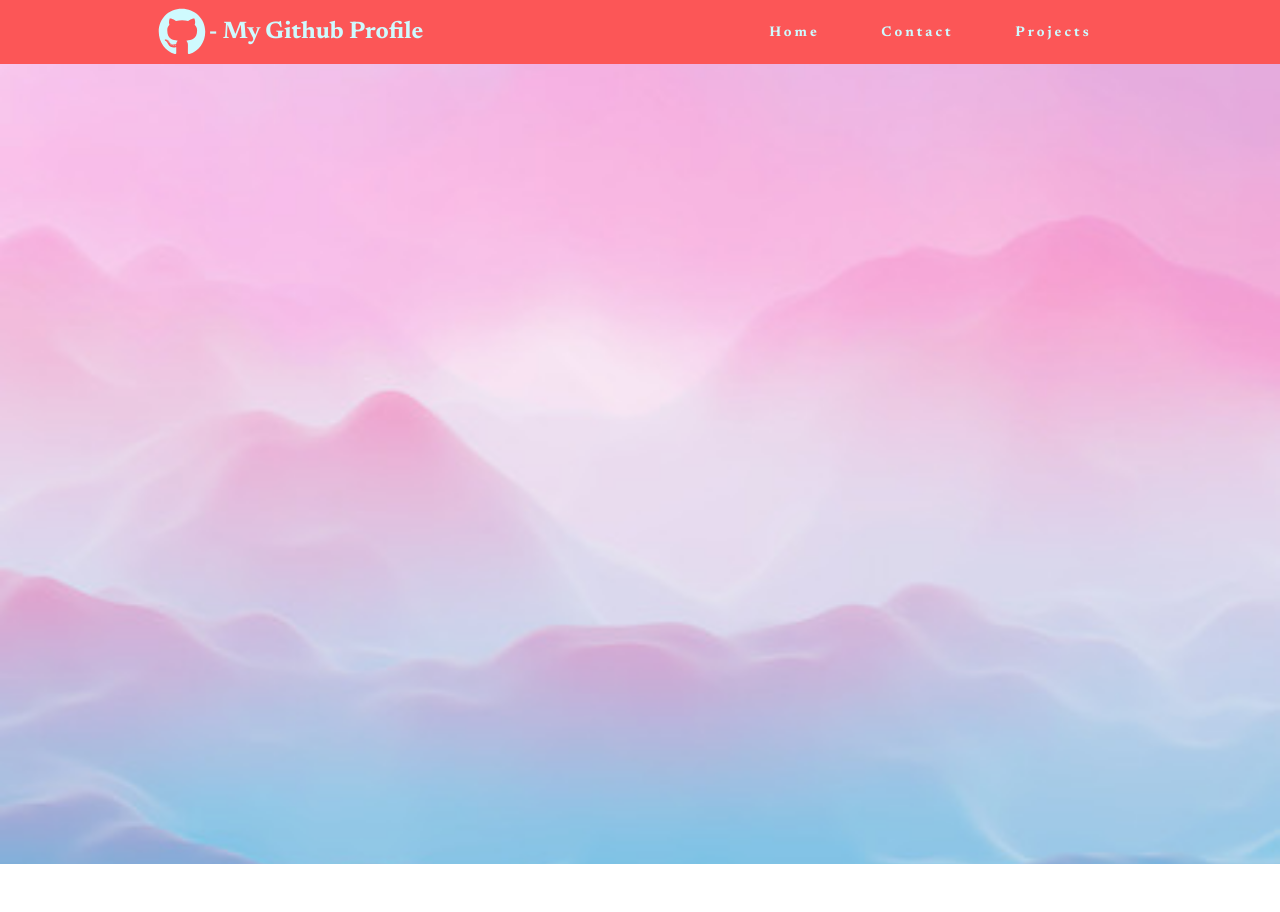
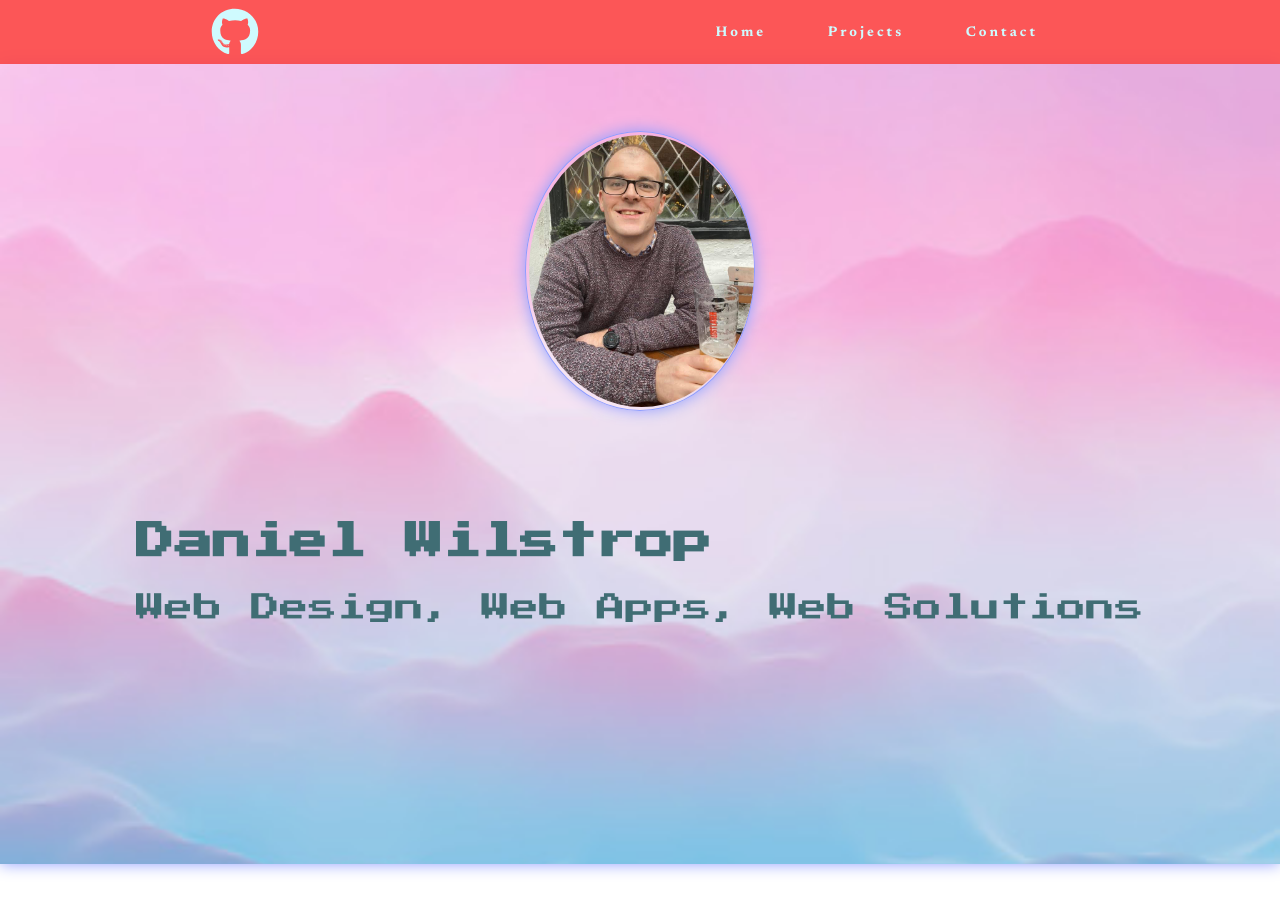
Before and after one commit to danielwilstrop/danielwilstrop.github.io, a website: page index.html in a window 1280 px wide. Before the commit the page ends 864 px from the top, so only its background shows below. Drawn offline with nearby package versions, Linux system fonts and the light colour scheme.

Commit message:
header section all done

```diff
--- a/index.html
+++ b/index.html
@@ -9,19 +9,23 @@
     <link href="style.css" rel = "stylesheet" type = "text/css">
     <script src="main.js" defer></script>
     <script defer src="/node_modules/@fortawesome/fontawesome-free/js/all.js"></script>
+    <script src="https://cdnjs.cloudflare.com/ajax/libs/jquery/3.3.1/jquery.min.js"></script>
+    <link rel="preconnect" href="https://fonts.gstatic.com">
+    <link rel="preconnect" href="https://fonts.gstatic.com">
+    <link href="https://fonts.googleapis.com/css2?family=Press+Start+2P&display=swap" rel="stylesheet">
     <link rel="stylesheet" href="https://use.fontawesome.com/releases/v5.0.7/css/all.css">
     <title>Wilstrop Web Design</title>
 </head>
 <body id = "home">
+    <!-- Nav Bar -->
     <nav>
         <div class = 'logo'>
             <a href = "https://github.com/danielwilstrop" target="blank"><i class="fab fa-github fa-3x"></i></a>
-            <h2> - My Github Profile</h2>
         </div>
         <ul class = "nav-links" id = "nav">
             <li><a href = "#home">Home</a></li>
+            <li><a href = "#">Projects</a></li>
             <li><a href = "#">Contact</a></li>
-            <li><a href = "#">Projects</a></li>
         </ul>
         <div class="burger" id = "burger">
             <div class="line1"></div>
@@ -30,9 +34,20 @@
         </div>
     </nav>
 
+    <!-- header/intro section -->
     <header class = 'header'>
-
+        <div class = "img-container">
+            <img src = './resources/dan.jpg' alt = 'Photo of daniel wilstrop'>
+        </div>
+        <div class = "text-container" id = "text-container">
+            <h1>Daniel Wilstrop</h1>
+            <p>Web Design, Web Apps, Web Solutions</p>
+        </div>
     </header>
 
+    <!-- About section -->
+    <section class="about">
+
+    </section>
 </body>
 </html>
--- a/style.css
+++ b/style.css
@@ -4,6 +4,7 @@
     padding: 0;
     margin: 0;
 }
+
 
 /* Nav-Bar */
 nav {
@@ -88,6 +89,7 @@ nav {
         display: flex;
         flex-direction: column;
         align-items: center;
+        justify-content: space-evenly;
         background-color: #FC4445;
         width: 40%;
         transform: translateX(100%);
@@ -114,7 +116,7 @@ nav {
     }
     to {
         opacity: 1;
-        ransform: translateX(0px);
+        transform: translateX(0px);
     }
 }
 
@@ -141,4 +143,60 @@ nav {
     -o-background-size: cover;
     background-size: cover;
     background-position: center;
+    display: flex;
+    flex-direction: column;
+    align-items: center;
+    justify-content: center;
+    box-shadow: 0 0 15px rgb(143,158,255);
   }
+
+  .img-container {
+    width: 18%;
+    height: 35%;
+    border-radius: 50%;
+    margin-top: -10rem;
+    margin-bottom: 6rem;
+    box-shadow: 0 0 15px rgb(143,158,255);
+    padding: 3px 0px 3px 3px;
+    border: 1px solid rgb(143,158,255);
+  }
+
+  .img-container img {
+    width: 100%;
+    height: 100%;
+    border-radius: 50%;
+  }
+
+  .text-container h1,
+  .text-container p {
+      color: #406d74;
+      padding: 1rem;
+      font-size: 1.8rem;
+      font-family: 'Press Start 2P', cursive;
+  }
+
+  .text-container h1 {
+    font-size: 2.4rem !important;
+}
+
+  .text-container {
+        animation: fadeInAnimation ease 2.2s;
+        animation-iteration-count: 1;
+        animation-fill-mode: forwards;
+  }
+
+    @keyframes fadeInAnimation {
+        0% {
+            opacity: 0;
+            transform: translateX(-250%);
+        }
+        100% {
+            opacity: 1;
+            transform: translateX(0);
+         }
+    }
+
+    .about {
+        height: 100vh;
+        width: 100vw;
+    }
```
Also changed, not shown: main.js (line endings or trailing spaces), resources/cover.png (added), 1 other file.
